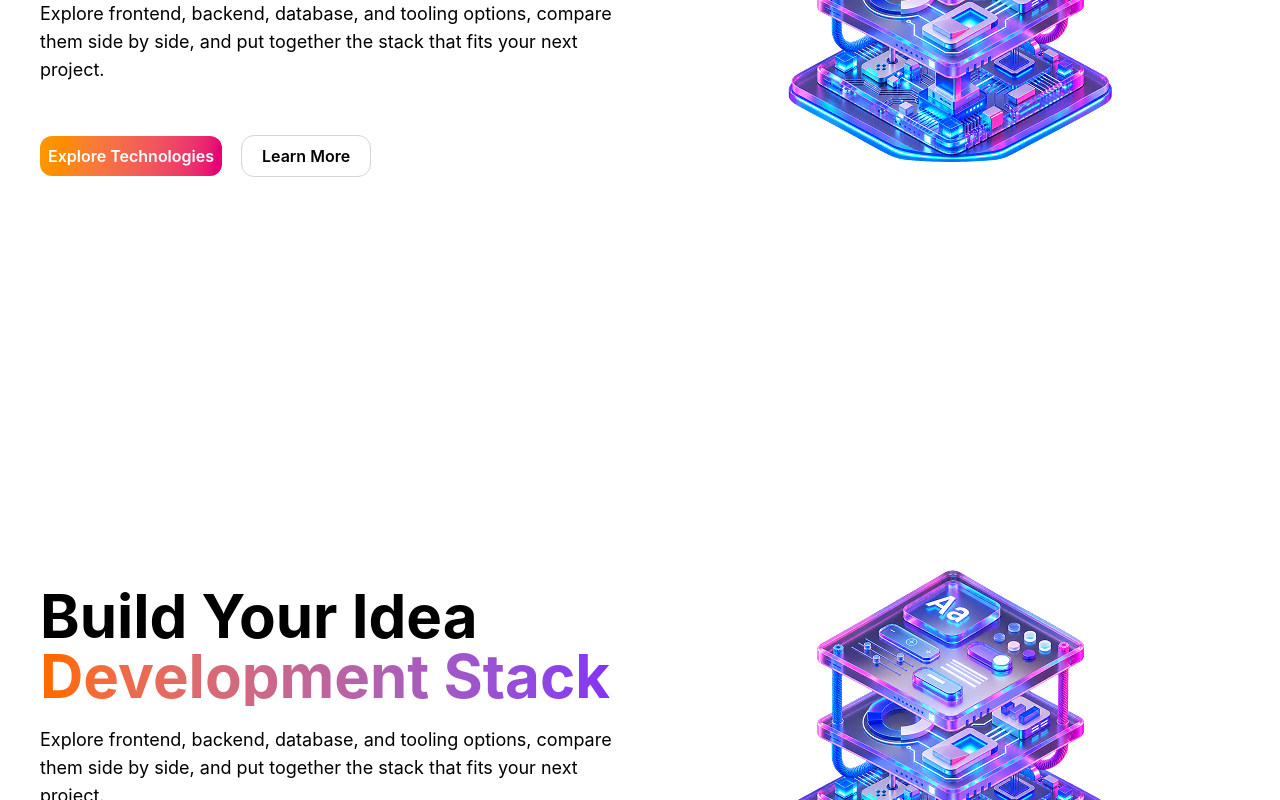
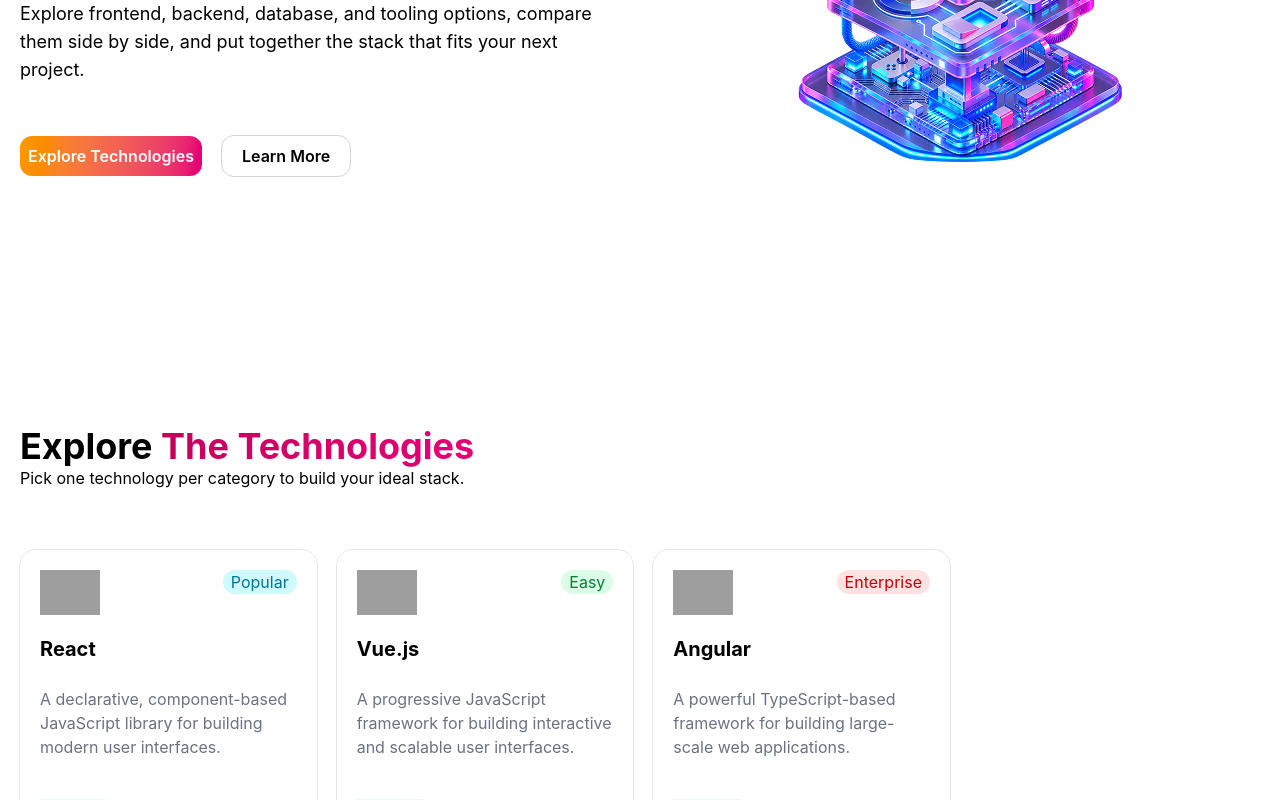
Before and after one commit to sayeedmahmuddevs/DevStack, a React (Vite) app: page / in a window 1280 px wide. Shown: the part 300-1100 px from the top of the page. Built offline with nearby package versions, Linux system fonts and the light colour scheme; grey boxes are pictures that could not be loaded.

Commit message:
Technologies list added

```diff
--- /dev/null
+++ b/public/Data.json
@@ -0,0 +1,122 @@
+[
+  {
+    "id": "react",
+    "name": "React",
+    "category": "Frontend",
+    "description": "A declarative, component-based JavaScript library for building modern user interfaces.",
+    "icon": "https://icon.icepanel.io/Technology/svg/React.svg",
+    "rating": 4.9,
+    "difficulty": "Beginner-Friendly",
+    "badge": "Popular"
+  },
+  {
+    "id": "vue",
+    "name": "Vue.js",
+    "category": "Frontend",
+    "description": "A progressive JavaScript framework for building interactive and scalable user interfaces.",
+    "icon": "https://icon.icepanel.io/Technology/svg/Vue.js.svg",
+    "rating": 4.8,
+    "difficulty": "Beginner-Friendly",
+    "badge": "Easy"
+  },
+  {
+    "id": "angular",
+    "name": "Angular",
+    "category": "Frontend",
+    "description": "A powerful TypeScript-based framework for building large-scale web applications.",
+    "icon": "https://icon.icepanel.io/Technology/svg/Angular.svg",
+    "rating": 4.7,
+    "difficulty": "Intermediate",
+    "badge": "Enterprise"
+  },
+  {
+    "id": "nextjs",
+    "name": "Next.js",
+    "category": "Frontend",
+    "description": "A React framework for building fast, scalable, and production-ready web applications.",
+    "icon": "https://icon.icepanel.io/Technology/svg/Next.js.svg",
+    "rating": 4.9,
+    "difficulty": "Intermediate",
+    "badge": "Trending"
+  },
+  {
+    "id": "nodejs",
+    "name": "Node.js",
+    "category": "Backend",
+    "description": "A JavaScript runtime that enables developers to build fast and scalable server-side applications.",
+    "icon": "https://icon.icepanel.io/Technology/svg/Node.js.svg",
+    "rating": 4.9,
+    "difficulty": "Beginner-Friendly",
+    "badge": "Popular"
+  },
+  {
+    "id": "express",
+    "name": "Express.js",
+    "category": "Backend",
+    "description": "A minimal and flexible Node.js web application framework for building APIs and web servers.",
+    "icon": "https://icon.icepanel.io/Technology/svg/Express.svg",
+    "rating": 4.7,
+    "difficulty": "Beginner-Friendly",
+    "badge": "Lightweight"
+  },
+  {
+    "id": "python",
+    "name": "Python",
+    "category": "Programming",
+    "description": "A versatile, high-level programming language known for its simplicity and wide range of applications.",
+    "icon": "https://icon.icepanel.io/Technology/svg/Python.svg",
+    "rating": 4.9,
+    "difficulty": "Beginner-Friendly",
+    "badge": "Popular"
+  },
+  {
+    "id": "mongodb",
+    "name": "MongoDB",
+    "category": "Database",
+    "description": "A flexible, document-oriented NoSQL database designed for modern application development.",
+    "icon": "https://icon.icepanel.io/Technology/svg/MongoDB.svg",
+    "rating": 4.8,
+    "difficulty": "Intermediate",
+    "badge": "Top NoSQL"
+  },
+  {
+    "id": "mysql",
+    "name": "MySQL",
+    "category": "Database",
+    "description": "A widely used open-source relational database management system for storing structured data.",
+    "icon": "https://icon.icepanel.io/Technology/svg/MySQL.svg",
+    "rating": 4.8,
+    "difficulty": "Beginner-Friendly",
+    "badge": "Top SQL"
+  },
+  {
+    "id": "postgresql",
+    "name": "PostgreSQL",
+    "category": "Database",
+    "description": "A powerful, open-source object-relational database system with proven reliability.",
+    "icon": "https://icon.icepanel.io/Technology/svg/PostgresSQL.svg",
+    "rating": 4.9,
+    "difficulty": "Intermediate",
+    "badge": "Top SQL"
+  },
+  {
+    "id": "docker",
+    "name": "Docker",
+    "category": "DevOps",
+    "description": "A platform for packaging applications and their dependencies into portable and lightweight containers.",
+    "icon": "https://icon.icepanel.io/Technology/svg/Docker.svg",
+    "rating": 4.8,
+    "difficulty": "Intermediate",
+    "badge": "DevOps"
+  },
+  {
+    "id": "git",
+    "name": "Git",
+    "category": "Development Tools",
+    "description": "A distributed version control system used to track code changes and collaborate with development teams.",
+    "icon": "https://icon.icepanel.io/Technology/svg/Git.svg",
+    "rating": 4.9,
+    "difficulty": "Beginner-Friendly",
+    "badge": "Essential"
+  }
+]
--- a/src/App.tsx
+++ b/src/App.tsx
@@ -1,14 +1,15 @@
-import HeroSection from "./Components/HeroSection";
+import MainBar from "./Components/Main/MainBar";
 import NavBar from "./Components/NavBar";
 
+
 function App() {
+
   return (
-    <div className="container mx-auto px-5 max-w-350">
+    < >
       <NavBar/>
-      <HeroSection/>
-      <HeroSection/>
-      <HeroSection/>
-    </div>
+      <MainBar/>
+
+    </>
 
 
   )
--- /dev/null
+++ b/src/Components/Main/CardBox.tsx
@@ -0,0 +1,33 @@
+import { Suspense, useState } from "react"
+import type{ DataType } from "../../DataType"
+import TechnologiesList from "./TechnologiesList"
+
+function CardBox() {
+
+  const dataStack = async (): Promise<DataType[]> => {
+        const res = await fetch("./Data.json")
+        const data = await res.json()
+        return data
+    }
+
+    const [data] = useState(() => dataStack())
+
+
+
+
+  return (
+    <section className="container mx-auto px-5">
+      <div className="mb-15">
+        <h1 className="font-bold text-4xl">Explore <span className="bg-linear-90 to-pink-600 from-pink-700 bg-clip-text text-transparent">The Technologies</span></h1>
+        <p className="text-md">Pick one technology per category to build your ideal stack.</p>
+      </div>
+      <Suspense fallback={<p>loadingData</p>}>
+          <TechnologiesList data = {data}/>
+
+      </Suspense>
+
+    </section>
+  )
+}
+
+export default CardBox
--- /dev/null
+++ b/src/Components/Main/MainBar.tsx
@@ -0,0 +1,16 @@
+import HeroSection from './HeroSection'
+import CardBox from './CardBox'
+
+function MainBar() {
+
+
+  return (
+    <main>
+      <HeroSection/>
+      <CardBox/>
+
+    </main>
+  )
+}
+
+export default MainBar
--- /dev/null
+++ b/src/Components/Main/SingleTechCard.tsx
@@ -0,0 +1,58 @@
+import type { DataType } from "../../DataType";
+import { FaStar } from "react-icons/fa6";
+
+interface SingleCardType {
+  data: DataType;
+}
+
+function SingleTechCard({ data }: SingleCardType) {
+  const technologyColors: { [key: string]: string } = {
+    react: "bg-cyan-100 text-cyan-700",
+    vue: "bg-green-100 text-green-700",
+    angular: "bg-red-100 text-red-700",
+    nextjs: "bg-gray-100 text-gray-800",
+    nodejs: "bg-lime-100 text-lime-700",
+    express: "bg-gray-100 text-gray-700",
+    python: "bg-yellow-100 text-yellow-700",
+    mongodb: "bg-green-100 text-green-800",
+    mysql: "bg-blue-100 text-blue-700",
+    postgresql: "bg-indigo-100 text-indigo-700",
+    docker: "bg-sky-100 text-sky-700",
+    git: "bg-orange-100 text-orange-700",
+  };
+
+  return (
+    <div className="p-5 outline outline-gray-200 rounded-2xl flex flex-col justify-between">
+      <div className="flex justify-between items-start ">
+        <div>
+          <img src={data.icon} alt="" className="mb-5 w-15" />
+          <p className="font-bold text-xl">{data.name}</p>
+        </div>
+        <span
+          className={`text-md px-2 text-center rounded-2xl   ${technologyColors[data.id]}`}
+        >
+          {data.badge}
+        </span>
+      </div>
+
+      <p className="mt-6 text-gray-500">{data.description}</p>
+      <div>
+        <div className="flex justify-between items-center mt-10">
+          <span className="bg-blue-50 px-1 rounded-e-2xl">{data.category}</span>
+          <span>{data.difficulty}</span>
+          <span className="flex justify-center items-center">
+            <span className="text-amber-400">
+              <FaStar />{" "}
+            </span>{" "}
+            {data.rating}
+          </span>
+        </div>
+        <button className="bg-black text-white w-full rounded-lg mt-5 p-1 font-semibold hover:bg-gray-500">
+          Add to Cart
+        </button>
+      </div>
+    </div>
+  );
+}
+
+export default SingleTechCard;
--- /dev/null
+++ b/src/Components/Main/TechnologiesList.tsx
@@ -0,0 +1,24 @@
+import { use } from "react";
+import type { DataType } from "../../DataType";
+import SingleTechCard from "./SingleTechCard";
+
+interface TechnologiesTyepe {
+  data: Promise<DataType[]>;
+}
+
+function TechnologiesList({ data }: TechnologiesTyepe) {
+  const dataStack = use(data);
+
+  return (
+    <div className="grid xl:grid-cols-4 md:grid-cols-3 sm:grid-cols-2 ">
+      <div className="xl:col-span-3 md:col-span-2 sm:col-span-1 grid sm:grid-cols-1 lg:grid-cols-2 xl:grid-cols-3   gap-5">
+        {dataStack.map((tec) => (
+          <SingleTechCard data={tec} />
+        ))}
+      </div>
+      <div className="col-span-1"></div>
+    </div>
+  );
+}
+
+export default TechnologiesList;
--- a/src/Components/NavBar.tsx
+++ b/src/Components/NavBar.tsx
@@ -5,7 +5,7 @@
 function NavBar() {
     const [show, setShow] = useState(false)
   return (
-    <section className="fixed top-0 left-0 z-50 w-full bg-white ">
+    <header className="container mx-auto px-5 max-w-350 fixed top-0 left-0 z-50 w-full bg-white" >
       <div className="mt-3 mx-auto w-full max-w-[1340px]  flex justify-between items-center relative ">
         {/* logo */}
         <div className=" flex gap-2 items-center">
@@ -21,10 +21,10 @@
         </div>
 
         {/* mentubar */}
-        <div className={`absolute md:static transform transition-transform duration-300 ${show? "translate-x-0" : "translate-x-full"}   top-0 right-0 md:translate-0 z-100  bg-green-300 md:bg-white pt-2 pb-30 md:pb-0`}>
+        <nav className={`absolute md:static transform transition-transform duration-300 ${show? "translate-x-5" : "translate-x-60"}   top-0 right-0 md:translate-0 z-100  bg-white md:bg-white pt-2 pb-30 md:pb-0`}>
             <div
             onClick={() => setShow(false)}
-            className="absolute right-2 text-3xl md:hidden"
+            className="absolute cursor-pointer right-2 text-3xl md:hidden"
             ><MdClose/> </div>
 
           <ul className="ml-4 pr-20 md:pr-0 md:ml-0 flex flex-col md:flex-row gap-8 md:bg-none md:gap-5 font-semibold text-gray-600  text-md ">
@@ -34,10 +34,10 @@
             <li className="hover:text-pink-500 cursor-pointer">About</li>
             <li className="hover:text-pink-500 cursor-pointer">Contact</li>
           </ul>
-        </div>
+        </nav>
 
         {/* log in */}
-        <div className={`absolute md:static ${show? "translate-x-0" : "translate-x-30"} transform transition-transform duration-300 md:translate-x-0 top-85 right-15 z-110 item-center gap-3 flex md:flex`}>
+        <div className={`absolute md:static ${show? "translate-x-5" : "translate-x-60"} transform transition-transform duration-300 md:translate-x-0 top-85 right-15 z-110 item-center gap-3 flex md:flex`}>
           <button className=" hover:text-pink-500 font-semibold cursor-pointer">
             Sing In
           </button>
@@ -48,11 +48,11 @@
 
         <div
         onClick={() => setShow(true)}
-        className="w-15 text-3xl md:text-4xl md:hidden">
+        className="w-5 text-3xl md:text-4xl cursor-pointer md:hidden">
           <LuMenu />
         </div>
       </div>
-    </section>
+    </header>
   );
 }
 
--- /dev/null
+++ b/src/DataType.ts
@@ -0,0 +1,12 @@
+
+ export interface DataType{
+  id: string;
+  name: string;
+  category: string;
+  description: string;
+  icon: string;
+  rating: number;
+  difficulty: string;
+  badge: string;
+
+}
```
Also changed, not shown: src/Components/Main/HeroSection.tsx (renamed from src/Components/HeroSection.tsx).
